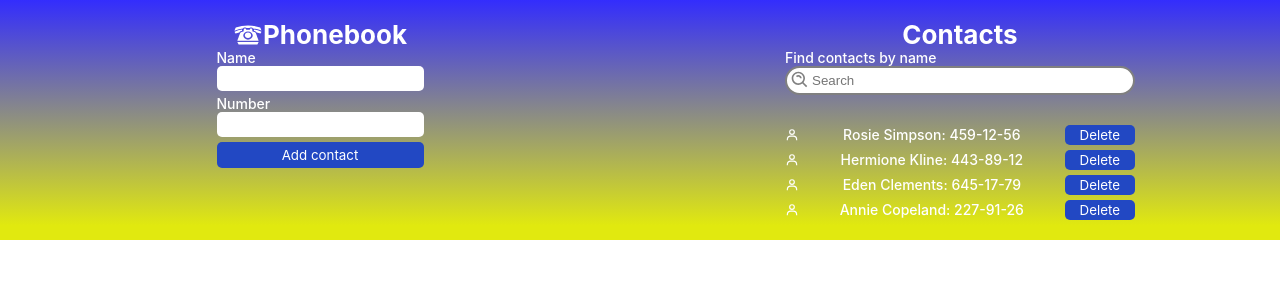
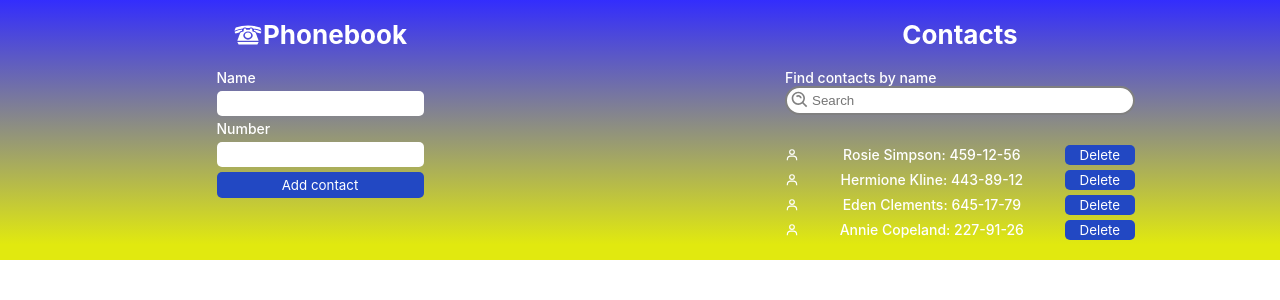
Before and after one commit to ThisNarciss/goit-react-hw-02-phonebook, a React (Create React App) app: page / in a window 1280 px wide. Shown: the top 300 px of the page. Built offline with nearby package versions, Linux system fonts and the light colour scheme.

Commit message:
add formik and some refactoring in code

```diff
--- a/src/components/App.jsx
+++ b/src/components/App.jsx
@@ -24,6 +24,23 @@ export class App extends Component {
     });
   };
 
+  addNewContact = obj => {
+    const findContact = this.state.contacts.find(
+      contact =>
+        contact.name.toLowerCase() === obj.name.toLowerCase() ||
+        contact.number.toLowerCase() === obj.number.toLowerCase()
+    );
+
+    if (findContact) {
+      Notify.failure(`${obj.name} is already in contacts`);
+      return;
+    } else {
+      Notify.success(`${obj.name} add to the contacts`);
+    }
+
+    this.setState({ contacts: [...this.state.contacts, obj] });
+  };
+
   render() {
     const { contacts, filter } = this.state;
 
@@ -31,22 +48,7 @@ export class App extends Component {
       <Container>
         <Section title="Phonebook">
           <ContactForm
-            onSubmit={obj => {
-              if (
-                contacts.find(
-                  contact =>
-                    contact.name.toLowerCase() === obj.name.toLowerCase()
-                )
-              ) {
-                Notify.failure(`${obj.name} is already in contacts`);
-                return;
-              } else {
-                Notify.success(`${obj.name} add to the contacts`);
-              }
-              this.setState(prevState => {
-                return { contacts: [...prevState.contacts, obj] };
-              });
-            }}
+            onSubmit={this.addNewContact}
             nameText="Name"
             numberText="Number"
             btnText="Add contact"
--- a/src/components/ContactForm/ContactForm.jsx
+++ b/src/components/ContactForm/ContactForm.jsx
@@ -1,12 +1,20 @@
 import { Component } from 'react';
 import { nanoid } from 'nanoid';
 import {
-  Form,
+  UserForm,
   InputBox,
   Label,
   ButtonAdd,
   FormInput,
+  Error,
 } from './ContactForm.styled';
+import { Formik } from 'formik';
+import * as yup from 'yup';
+
+const schema = yup.object().shape({
+  name: yup.string().trim().required(),
+  number: yup.string().min(12).max(13).trim().required(),
+});
 
 export class ContactForm extends Component {
   state = {
@@ -16,27 +24,34 @@ export class ContactForm extends Component {
   nameInputId = nanoid();
   numberInputId = nanoid();
 
-  handleFormChange = e => {
-    const { name, value } = e.target;
-    this.setState({ [name]: value.trim() });
-  };
+  // Варіант з onChange
 
-  handleFormSubmit = e => {
-    e.preventDefault();
-    const form = e.currentTarget;
+  // handleFormChange = (e) => {
+  //   const { name, value } = e.target;
+  //   this.setState({ [name]: value });
+  // };
+
+  handleFormSubmit = (values, { resetForm }) => {
+    this.setState({ ...values }, () => {
       this.props.onSubmit({ id: nanoid(), ...this.state });
-    form.reset();
+    });
+    resetForm();
   };
 
   render() {
     const { nameText, numberText, btnText } = this.props;
 
     return (
-      <Form onSubmit={this.handleFormSubmit}>
+      <Formik
+        validationSchema={schema}
+        initialValues={this.state}
+        onSubmit={this.handleFormSubmit}
+      >
+        <UserForm>
           <InputBox>
             <Label htmlFor={this.nameInputId}>{nameText}</Label>
             <FormInput
-            onChange={this.handleFormChange}
+              // onChange={this.handleFormChange}
               id={this.nameInputId}
               type="text"
               name="name"
@@ -44,12 +59,13 @@ export class ContactForm extends Component {
               title="Name may contain only letters, apostrophe, dash and spaces. For example Adrian, Jacob Mercer, Charles de Batz de Castelmore d'Artagnan"
               required
             />
+            <Error name="name" components="p" />
           </InputBox>
 
           <InputBox>
             <Label htmlFor={this.numberInputId}>{numberText}</Label>
             <FormInput
-            onChange={this.handleFormChange}
+              // onChange={this.handleFormChange}
               id={this.numberInputId}
               type="tel"
               name="number"
@@ -57,10 +73,12 @@ export class ContactForm extends Component {
               title="Phone number must be digits and can contain spaces, dashes, parentheses and can start with +"
               required
             />
+            <Error name="number" component="p" />
           </InputBox>
 
-        <ButtonAdd>{btnText}</ButtonAdd>
-      </Form>
+          <ButtonAdd type="submit">{btnText}</ButtonAdd>
+        </UserForm>
+      </Formik>
     );
   }
 }
--- a/src/components/ContactForm/ContactForm.styled.jsx
+++ b/src/components/ContactForm/ContactForm.styled.jsx
@@ -1,6 +1,7 @@
 import styled from 'styled-components';
+import { Form, Field, ErrorMessage } from 'formik';
 
-export const Form = styled.form`
+export const UserForm = styled(Form)`
   display: flex;
   flex-direction: column;
   gap: 5px;
@@ -10,13 +11,14 @@ export const InputBox = styled.div`
   position: relative;
   display: flex;
   flex-direction: column;
+  gap: 5px;
 `;
 
 export const Label = styled.label`
   font-size: 14px;
 `;
 
-export const FormInput = styled.input`
+export const FormInput = styled(Field)`
   padding: 5px 15px;
 
   border: none;
@@ -34,3 +36,8 @@ export const ButtonAdd = styled.button`
     background-color: green;
   }
 `;
+
+export const Error = styled(ErrorMessage)`
+  font-size: 10px;
+  color: red;
+`;
--- a/src/components/Section/Section.styled.jsx
+++ b/src/components/Section/Section.styled.jsx
@@ -18,4 +18,5 @@ export const SectionBox = styled.section`
 export const Title = styled.h1`
   font-size: 26px;
   line-height: 1.15;
+  margin-bottom: 20px;
 `;
```
Lines whose indentation alone changed are shown as unchanged.
